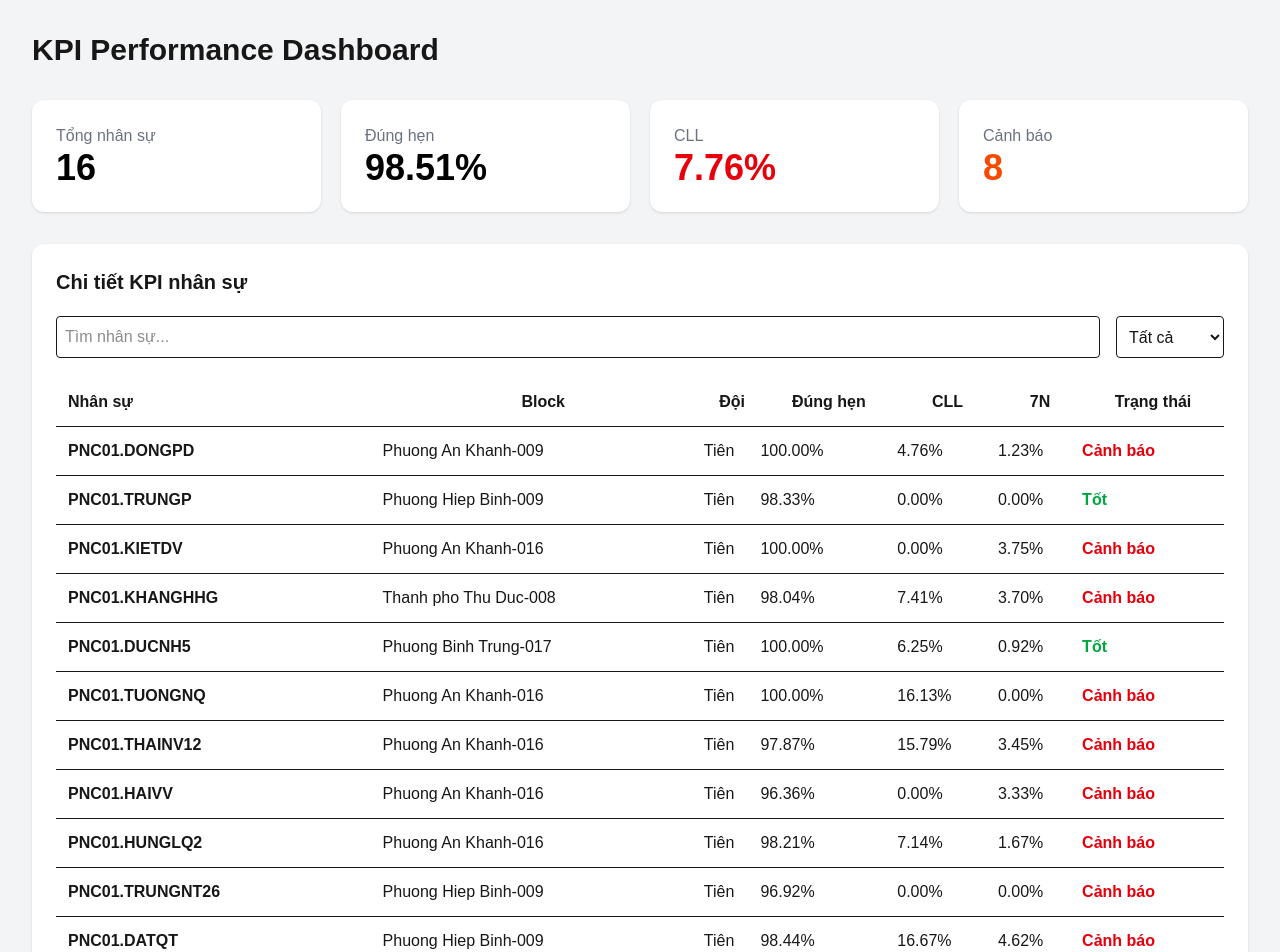
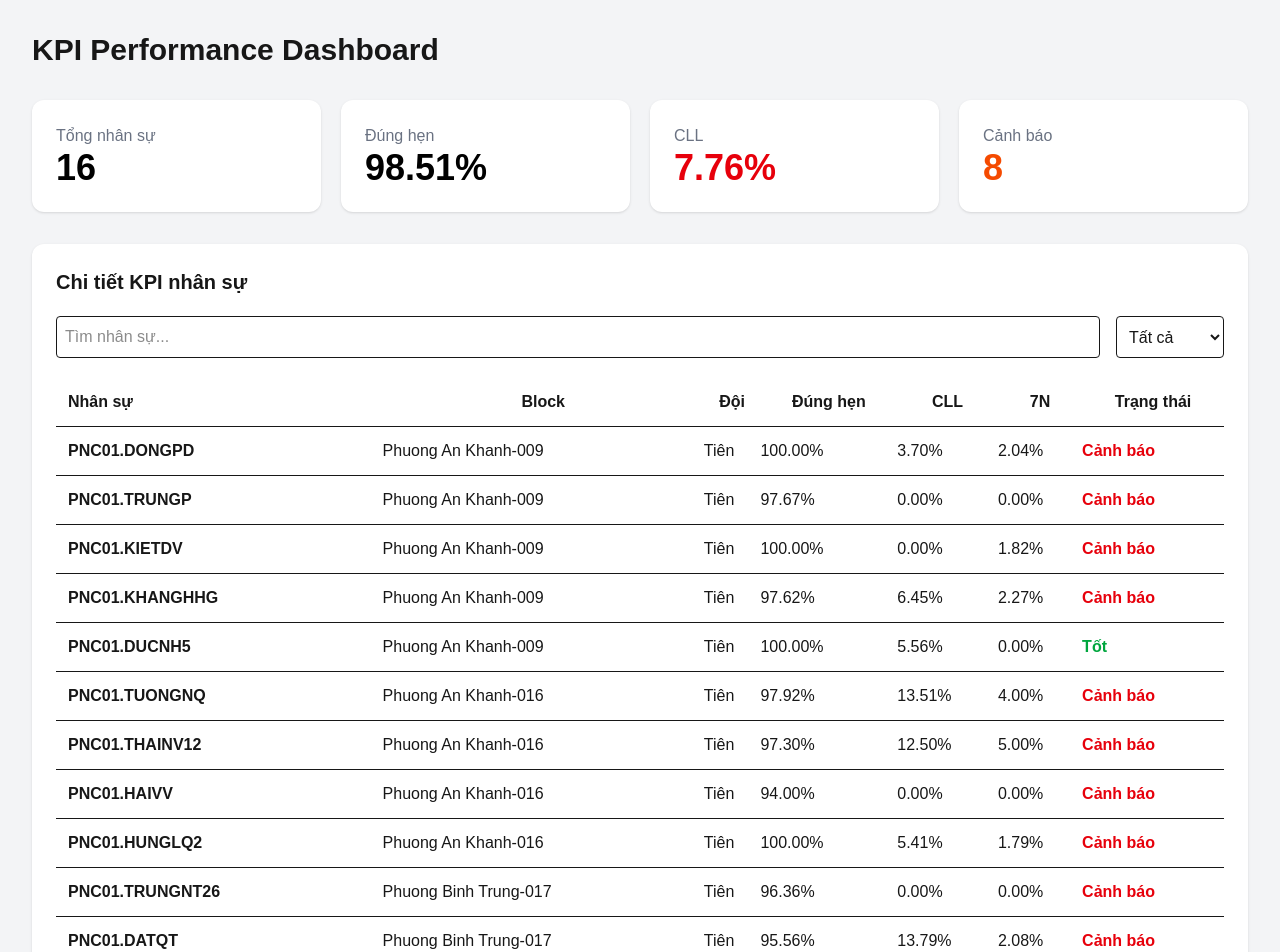
Before and after one commit to teamgpt321-collab/kpi-dashboard, a Next.js app: page / in a window 1280 px wide. Shown: the top 952 px of the page. Built offline with nearby package versions, Linux system fonts and the light colour scheme.

Commit message:
Update KPI data

```diff
--- a/data/kpi.ts
+++ b/data/kpi.ts
@@ -4,23 +4,23 @@
     "block": "Phuong An Khanh-009",
     "team": "Tiên",
     "correct": 100.0,
-    "cll": 4.76190476190476,
+    "cll": 3.7037037037037,
     "cll3": 0.0,
-    "sevenDayTK": 0.0,
-    "sevenDayBT": 4.76190476190476,
-    "sevenDay": 1.2345679012345698,
+    "sevenDayTK": 4.545454545454549,
+    "sevenDayBT": 0.0,
+    "sevenDay": 2.04081632653061,
     "csat": 0.0,
-    "over72h": 1.0,
-    "over24h": 6.0,
-    "responseTK": 16.4755613426023,
-    "responseBT": 23.4714947090085,
+    "over72h": 0.0,
+    "over24h": 7.0,
+    "responseTK": 13.6115432098935,
+    "responseBT": 21.3425411522686,
     "status": "Tốt"
   },
   {
     "name": "PNC01.TRUNGP",
-    "block": "Phuong Hiep Binh-009",
+    "block": "Phuong An Khanh-009",
     "team": "Tiên",
-    "correct": 98.3333333333333,
+    "correct": 97.67441860465121,
     "cll": 0.0,
     "cll3": 0.0,
     "sevenDayTK": 0.0,
@@ -29,134 +29,134 @@
     "csat": 0.0,
     "over72h": 1.0,
     "over24h": 1.0,
-    "responseTK": 13.6762870370527,
-    "responseBT": 6.25278703704244,
+    "responseTK": 19.6334595959792,
+    "responseBT": 6.39173611111073,
     "status": "Tốt"
   },
   {
     "name": "PNC01.KIETDV",
-    "block": "Phuong An Khanh-016",
+    "block": "Phuong An Khanh-009",
     "team": "Tiên",
     "correct": 100.0,
     "cll": 0.0,
     "cll3": 0.0,
-    "sevenDayTK": 1.51515151515152,
-    "sevenDayBT": 14.285714285714299,
-    "sevenDay": 3.75,
+    "sevenDayTK": 2.85714285714286,
+    "sevenDayBT": 0.0,
+    "sevenDay": 1.81818181818182,
     "csat": 1.0,
-    "over72h": 2.0,
+    "over72h": 1.0,
     "over24h": 2.0,
-    "responseTK": 16.5060062892955,
-    "responseBT": 14.3476190475755,
+    "responseTK": 16.6752057613016,
+    "responseBT": 11.4769999999786,
     "status": "Tốt"
   },
   {
     "name": "PNC01.KHANGHHG",
-    "block": "Thanh pho Thu Duc-008",
+    "block": "Phuong An Khanh-009",
     "team": "Tiên",
-    "correct": 98.03921568627449,
-    "cll": 7.40740740740741,
+    "correct": 97.6190476190476,
+    "cll": 6.4516129032258105,
     "cll3": 0.0,
-    "sevenDayTK": 0.0,
-    "sevenDayBT": 7.40740740740741,
-    "sevenDay": 3.7037037037037,
+    "sevenDayTK": 7.69230769230769,
+    "sevenDayBT": 0.0,
+    "sevenDay": 2.27272727272727,
     "csat": 0.0,
     "over72h": 2.0,
     "over24h": 0.0,
-    "responseTK": 31.0754861111127,
-    "responseBT": 6.47738683127358,
-    "status": "Cảnh báo"
+    "responseTK": 40.9171212121093,
+    "responseBT": 7.59898745519627,
+    "status": "Tốt"
   },
   {
     "name": "PNC01.DUCNH5",
-    "block": "Phuong Binh Trung-017",
+    "block": "Phuong An Khanh-009",
     "team": "Tiên",
     "correct": 100.0,
-    "cll": 6.25,
+    "cll": 5.55555555555556,
     "cll3": 0.0,
     "sevenDayTK": 0.0,
-    "sevenDayBT": 6.25,
-    "sevenDay": 0.9174311926605511,
+    "sevenDayBT": 0.0,
+    "sevenDay": 0.0,
     "csat": 0.0,
     "over72h": 1.0,
-    "over24h": 0.0,
-    "responseTK": 7.8662341269756,
-    "responseBT": 6.36651041665755,
+    "over24h": 1.0,
+    "responseTK": 7.61978298611757,
+    "responseBT": 7.29412037035218,
     "status": "Tốt"
   },
   {
     "name": "PNC01.TUONGNQ",
     "block": "Phuong An Khanh-016",
     "team": "Tiên",
-    "correct": 100.0,
-    "cll": 16.1290322580645,
+    "correct": 97.9166666666667,
+    "cll": 13.5135135135135,
     "cll3": 0.0,
     "sevenDayTK": 0.0,
-    "sevenDayBT": 0.0,
-    "sevenDay": 0.0,
+    "sevenDayBT": 5.40540540540541,
+    "sevenDay": 4.0,
     "csat": 1.0,
-    "over72h": 6.0,
-    "over24h": 4.0,
-    "responseTK": 47.1439285714233,
-    "responseBT": 16.3765232974904,
+    "over72h": 1.0,
+    "over24h": 6.0,
+    "responseTK": 19.820252525218,
+    "responseBT": 16.64381381381,
     "status": "Cảnh báo"
   },
   {
     "name": "PNC01.THAINV12",
     "block": "Phuong An Khanh-016",
     "team": "Tiên",
-    "correct": 97.8723404255319,
-    "cll": 15.7894736842105,
+    "correct": 97.2972972972973,
+    "cll": 12.5,
     "cll3": 0.0,
-    "sevenDayTK": 2.56410256410256,
-    "sevenDayBT": 5.26315789473684,
-    "sevenDay": 3.44827586206897,
+    "sevenDayTK": 0.0,
+    "sevenDayBT": 8.33333333333333,
+    "sevenDay": 5.0,
     "csat": 3.0,
     "over72h": 0.0,
-    "over24h": 3.0,
-    "responseTK": 21.7919642857076,
-    "responseBT": 18.0314181286744,
+    "over24h": 4.0,
+    "responseTK": 21.6222222221997,
+    "responseBT": 20.2710069444584,
     "status": "Cảnh báo"
   },
   {
     "name": "PNC01.HAIVV",
     "block": "Phuong An Khanh-016",
     "team": "Tiên",
-    "correct": 96.3636363636364,
+    "correct": 94.0,
     "cll": 0.0,
     "cll3": 0.0,
-    "sevenDayTK": 3.125,
-    "sevenDayBT": 3.57142857142857,
-    "sevenDay": 3.33333333333333,
+    "sevenDayTK": 0.0,
+    "sevenDayBT": 0.0,
+    "sevenDay": 0.0,
     "csat": 1.0,
-    "over72h": 7.0,
-    "over24h": 9.0,
-    "responseTK": 56.7357818930177,
-    "responseBT": 29.035803571437,
+    "over72h": 4.0,
+    "over24h": 11.0,
+    "responseTK": 76.0388518518535,
+    "responseBT": 27.5739841269945,
     "status": "Tốt"
   },
   {
     "name": "PNC01.HUNGLQ2",
     "block": "Phuong An Khanh-016",
     "team": "Tiên",
-    "correct": 98.2142857142857,
-    "cll": 7.14285714285714,
+    "correct": 100.0,
+    "cll": 5.40540540540541,
     "cll3": 0.0,
-    "sevenDayTK": 3.125,
-    "sevenDayBT": 0.0,
-    "sevenDay": 1.66666666666667,
+    "sevenDayTK": 0.0,
+    "sevenDayBT": 2.7027027027027,
+    "sevenDay": 1.78571428571429,
     "csat": 1.0,
-    "over72h": 1.0,
-    "over24h": 3.0,
-    "responseTK": 17.3687003968017,
-    "responseBT": 13.3909821428554,
-    "status": "Cảnh báo"
+    "over72h": 0.0,
+    "over24h": 5.0,
+    "responseTK": 10.7118827160351,
+    "responseBT": 14.4181906906888,
+    "status": "Tốt"
   },
   {
     "name": "PNC01.TRUNGNT26",
-    "block": "Phuong Hiep Binh-009",
+    "block": "Phuong Binh Trung-017",
     "team": "Tiên",
-    "correct": 96.9230769230769,
+    "correct": 96.3636363636364,
     "cll": 0.0,
     "cll3": 0.0,
     "sevenDayTK": 0.0,
@@ -164,77 +164,77 @@
     "sevenDay": 0.0,
     "csat": 1.0,
     "over72h": 2.0,
-    "over24h": 9.0,
-    "responseTK": 25.9533660130555,
-    "responseBT": 19.7048655913902,
+    "over24h": 12.0,
+    "responseTK": 36.2550138888677,
+    "responseBT": 21.190142857132,
     "status": "Tốt"
   },
   {
     "name": "PNC01.DATQT",
-    "block": "Phuong Hiep Binh-009",
+    "block": "Phuong Binh Trung-017",
     "team": "Tiên",
-    "correct": 98.4375,
-    "cll": 16.6666666666667,
+    "correct": 95.5555555555556,
+    "cll": 13.7931034482759,
     "cll3": 0.0,
-    "sevenDayTK": 4.87804878048781,
-    "sevenDayBT": 4.16666666666667,
-    "sevenDay": 4.615384615384619,
+    "sevenDayTK": 0.0,
+    "sevenDayBT": 3.44827586206897,
+    "sevenDay": 2.08333333333333,
     "csat": 0.0,
-    "over72h": 3.0,
+    "over72h": 2.0,
     "over24h": 9.0,
-    "responseTK": 28.1544791666907,
-    "responseBT": 18.856307870381,
+    "responseTK": 35.2488194444632,
+    "responseBT": 16.6712643678264,
     "status": "Cảnh báo"
   },
   {
     "name": "PNC01.LINHHNH",
-    "block": "Phuong An Khanh-009",
+    "block": "Phuong Binh Trung-017",
     "team": "Tiên",
     "correct": 100.0,
-    "cll": 13.043478260869602,
+    "cll": 10.7142857142857,
     "cll3": 0.0,
     "sevenDayTK": 0.0,
-    "sevenDayBT": 4.347826086956521,
-    "sevenDay": 1.72413793103448,
+    "sevenDayBT": 3.57142857142857,
+    "sevenDay": 2.85714285714286,
     "csat": 2.0,
     "over72h": 0.0,
     "over24h": 4.0,
-    "responseTK": 16.2256111110968,
-    "responseBT": 20.0741545893707,
+    "responseTK": 17.2601666666335,
+    "responseBT": 17.9201488095174,
     "status": "Cảnh báo"
   },
   {
     "name": "PNC01.QUANPM5",
     "block": "Phuong An Khanh-009",
     "team": "Tiên",
-    "correct": 98.11320754716981,
-    "cll": 5.0,
+    "correct": 97.4358974358974,
+    "cll": 4.0,
     "cll3": 0.0,
-    "sevenDayTK": 2.12765957446809,
+    "sevenDayTK": 13.043478260869602,
     "sevenDayBT": 0.0,
-    "sevenDay": 1.49253731343284,
+    "sevenDay": 6.25,
     "csat": 2.0,
-    "over72h": 2.0,
+    "over72h": 1.0,
     "over24h": 6.0,
-    "responseTK": 27.9691245791195,
-    "responseBT": 24.873847222238,
+    "responseTK": 24.3965873015695,
+    "responseBT": 21.7598000000138,
     "status": "Tốt"
   },
   {
     "name": "PNC01.QUANGNM1",
-    "block": "Phuong Binh Trung-017",
+    "block": "Phuong An Khanh-009",
     "team": "Tiên",
-    "correct": 95.6521739130435,
-    "cll": 8.33333333333333,
-    "cll3": 3.7037037037037,
+    "correct": 97.5,
+    "cll": 7.69230769230769,
+    "cll3": 3.44827586206897,
     "sevenDayTK": 0.0,
-    "sevenDayBT": 8.33333333333333,
-    "sevenDay": 3.63636363636364,
+    "sevenDayBT": 0.0,
+    "sevenDay": 0.0,
     "csat": 1.0,
     "over72h": 1.0,
     "over24h": 7.0,
-    "responseTK": 17.0556565656681,
-    "responseBT": 23.9110416666736,
+    "responseTK": 16.4689484126866,
+    "responseBT": 22.7916880341968,
     "status": "Cảnh báo"
   },
   {
@@ -256,19 +256,19 @@
   },
   {
     "name": "PNC01.DONGTD",
-    "block": "Phuong Binh Trung-017",
+    "block": "Phuong An Khanh-016",
     "team": "Tiên",
-    "correct": 97.3684210526316,
-    "cll": 27.2727272727273,
-    "cll3": 18.181818181818198,
+    "correct": 96.4285714285714,
+    "cll": 25.0,
+    "cll3": 16.6666666666667,
     "sevenDayTK": 0.0,
     "sevenDayBT": 0.0,
     "sevenDay": 0.0,
     "csat": 0.0,
-    "over72h": 3.0,
-    "over24h": 4.0,
-    "responseTK": 24.1617181069839,
-    "responseBT": 24.6680808080604,
+    "over72h": 1.0,
+    "over24h": 5.0,
+    "responseTK": 18.7358159721916,
+    "responseBT": 25.2174305555236,
     "status": "Cảnh báo"
   }
 ]
```
